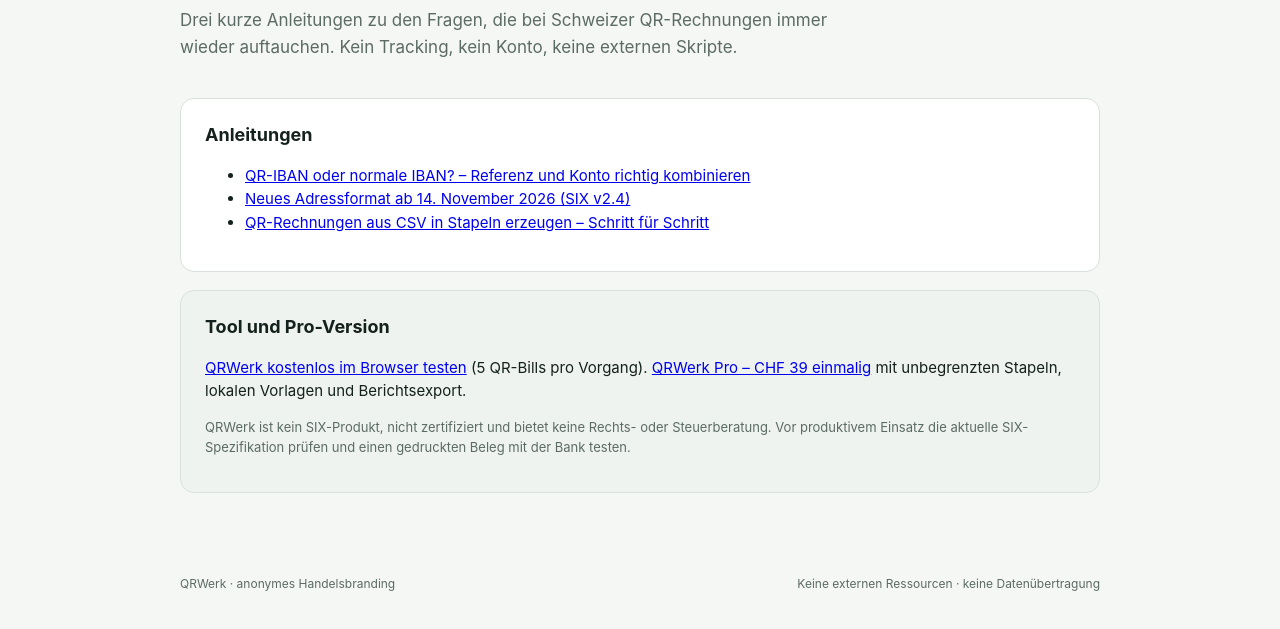
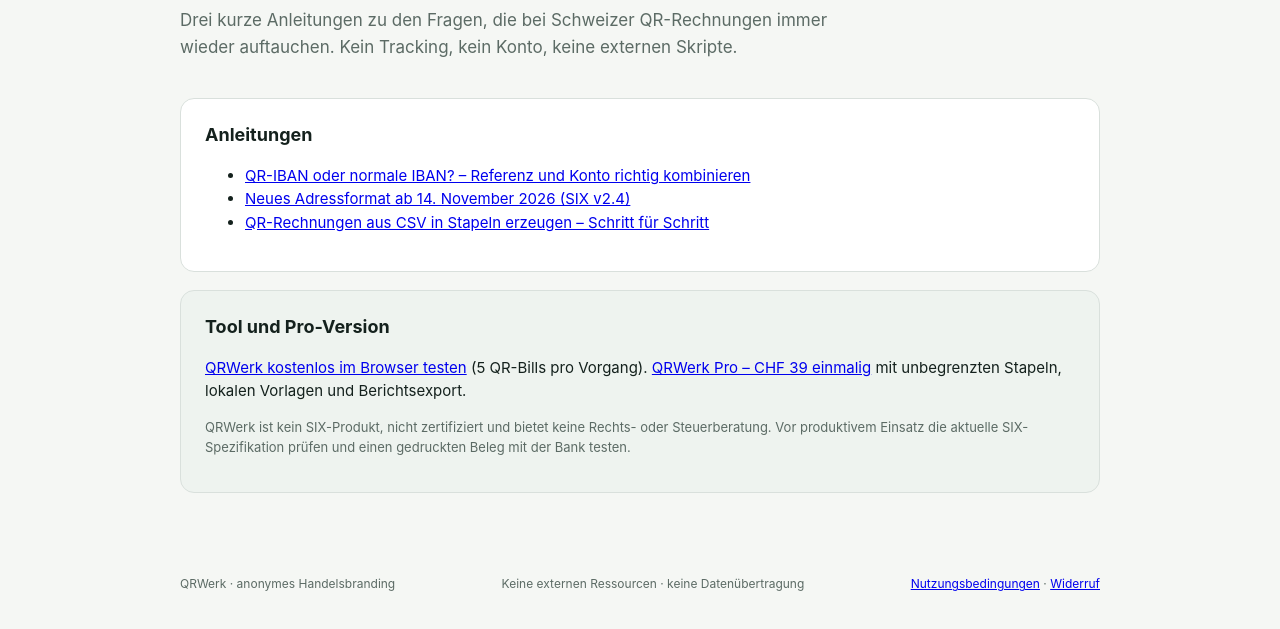
Before and after one commit to Phil-antrope/qrwerk, a plain HTML site: page wissen/index.html in a window 1280 px wide. Shown: the part 151-780 px from the top of the page. Drawn offline with Linux system fonts and the light colour scheme.

Commit message:
Wissen-Hub: rechtliche Links ergänzt
Footer verweist auf Nutzungsbedingungen und Widerruf.

```diff
--- a/wissen/index.html
+++ b/wissen/index.html
@@ -41,6 +41,6 @@
         prüfen und einen gedruckten Beleg mit der Bank testen.</p>
     </section>
   </main>
-  <footer><span>QRWerk · anonymes Handelsbranding</span><span>Keine externen Ressourcen · keine Datenübertragung</span></footer>
+  <footer><span>QRWerk · anonymes Handelsbranding</span><span>Keine externen Ressourcen · keine Datenübertragung</span><span><a href="../rechtliches/nutzungsbedingungen.html">Nutzungsbedingungen</a> · <a href="../rechtliches/widerruf.html">Widerruf</a></span></footer>
 </body>
 </html>
```
